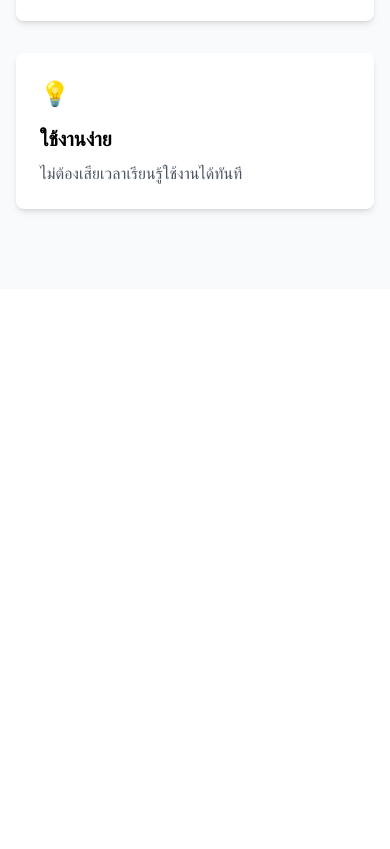
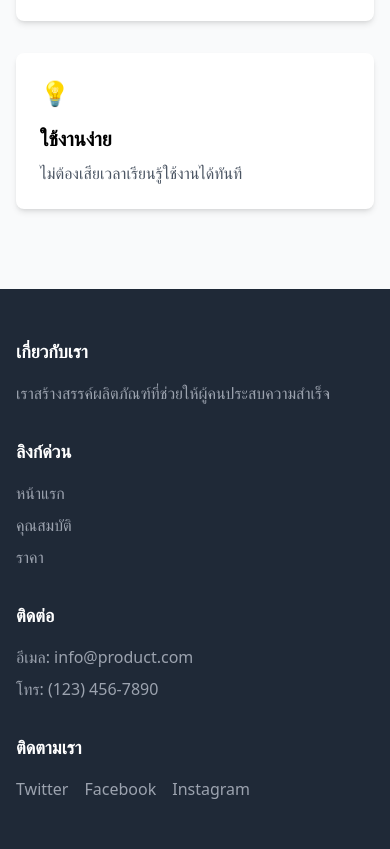
Before and after one commit to akkarapumi/product-landing-page, a plain HTML site: page index.html in a window 390 px wide. Shown: the part 935-1784 px from the top of the page. Before the commit the page ends 1224 px from the top, so only its background shows below. Drawn offline with nearby package versions, Linux system fonts and the light colour scheme.

Commit message:
เพิ่มสวนท ้ายแบบ ่ Responsive

```diff
--- a/index.html
+++ b/index.html
@@ -72,7 +72,39 @@
    </section>
 
  <footer>
- <!-- สวนท ้าย ่ -->
+    <footer class="bg-gray-800 text-white py-12">
+        <div class="container mx-auto px-4">
+        <div class="grid grid-cols-1 md:grid-cols-4 gap-8">
+        <div>
+        <h3 class="font-bold text-lg mb-4">เกี่ยวกับเรา</h3>
+        <p class="text-gray-400">เราสร้างสรรค์ผลิตภัณฑ์ที่ช่วยให้ผู้คนประสบความสำเร็จ</p>
+        </div>
+        <div>
+        <h3 class="font-bold text-lg mb-4">ลิงก์ด่วน</h3>
+        <ul class="space-y-2 text-gray-400">
+        <li><a href="#" class="hover:text-white">หน้าแรก</a></li>
+        <li><a href="#features" class="hover:text-white">คุณสมบัติ</a></li>
+        <li><a href="#pricing" class="hover:text-white">ราคา</a></li>
+        </ul>
+        </div>
+        <div>
+        <h3 class="font-bold text-lg mb-4">ติดต่อ</h3>
+        <ul class="space-y-2 text-gray-400">
+        <li>อีเมล: info@product.com</li>
+        <li>โทร: (123) 456-7890</li>
+        </ul>
+        </div>
+        <div>
+        <h3 class="font-bold text-lg mb-4">ติดตามเรา</h3>
+        <div class="flex space-x-4">
+        <a href="#" class="text-gray-400 hover:text-white">Twitter</a>
+        <a href="#" class="text-gray-400 hover:text-white">Facebook</a>
+        <a href="#" class="text-gray-400 hover:text-white">Instagram</a>
+        </div>
+        </div>
+        </div>
+        </div>
+       </footer>
  </footer>
 </body>
 </html>
```
